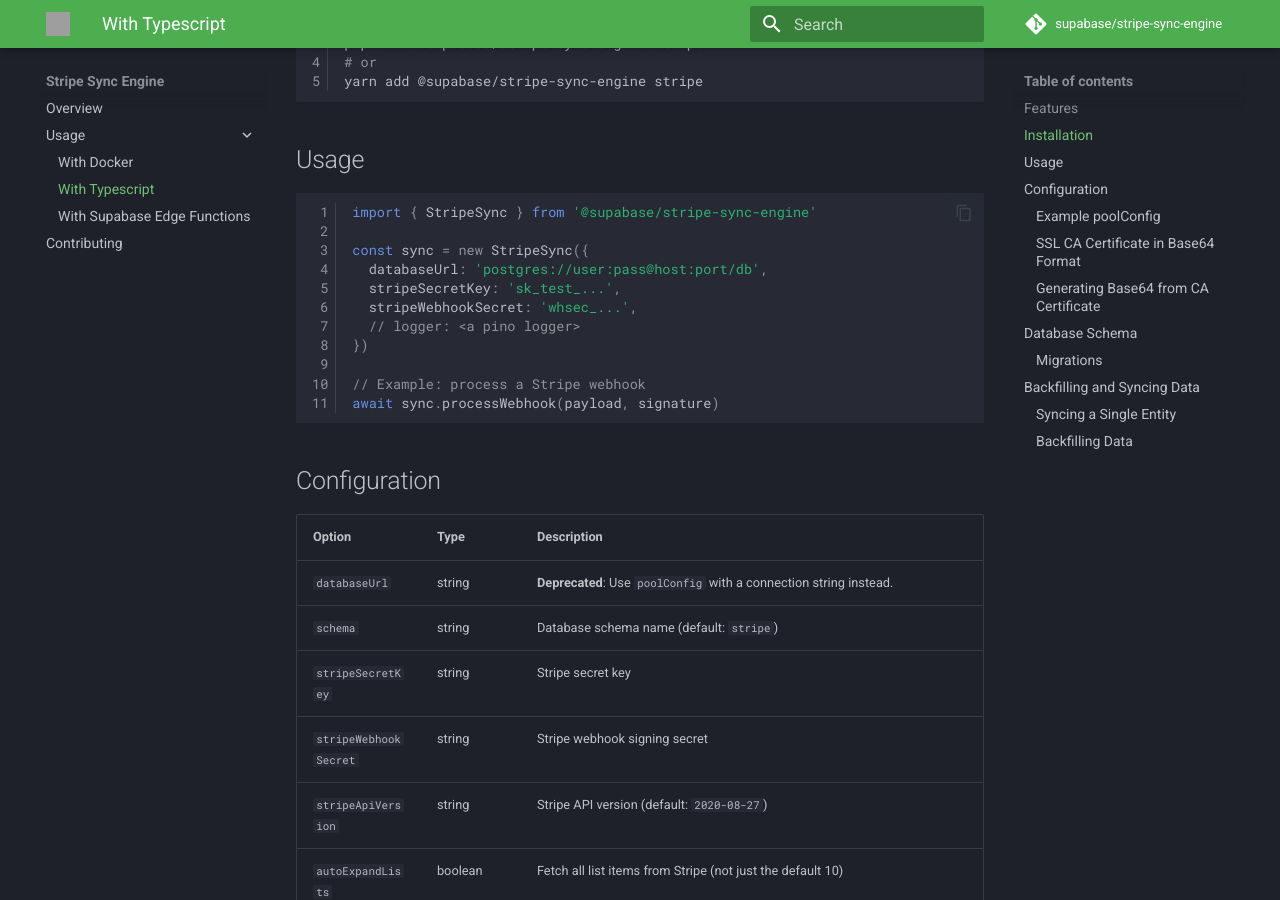
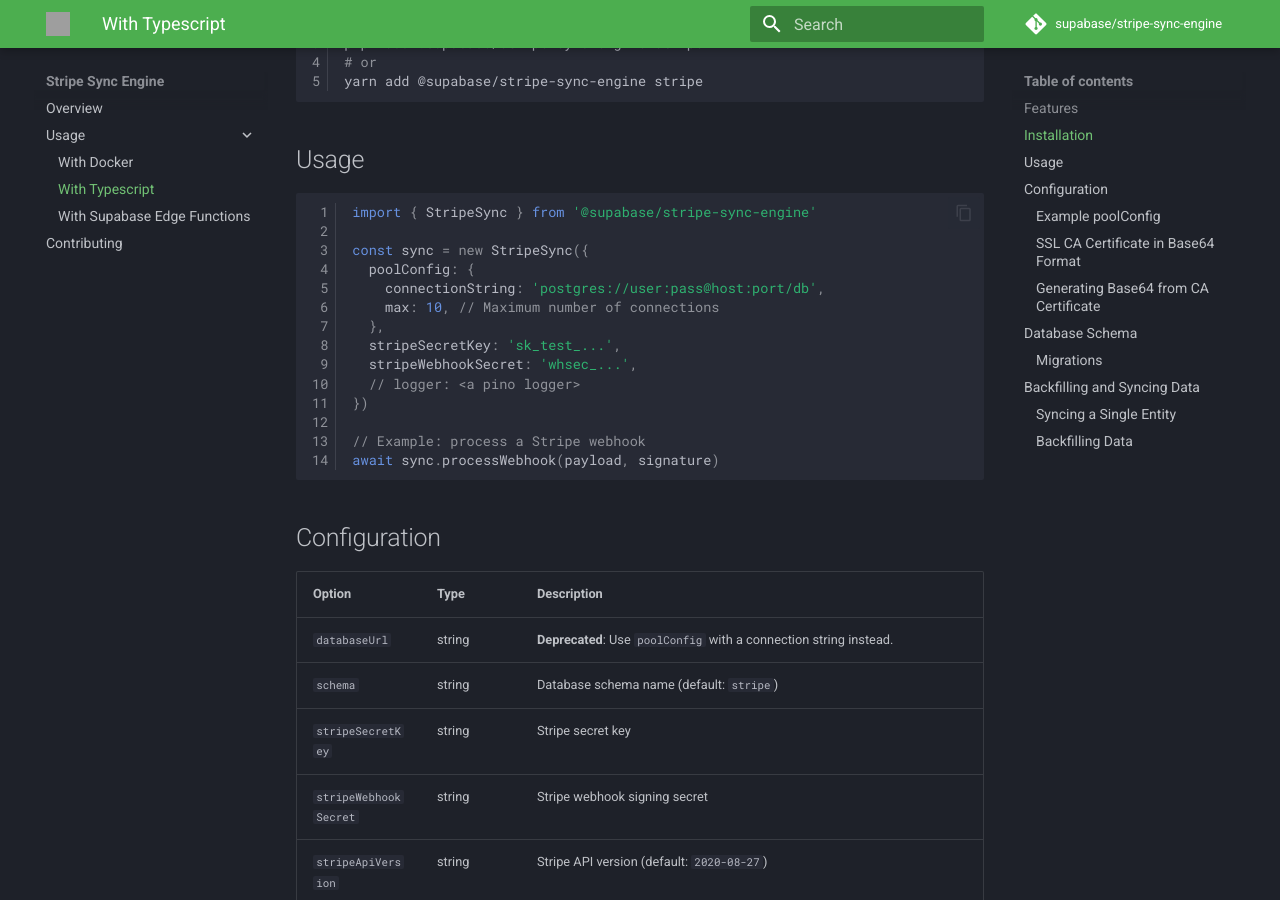
Before and after one commit to supabase/stripe-sync-engine, an MkDocs documentation site: the page built from docs/typescript.md, in a window 1280 px wide and 900 px high, scrolled down 520 px. Built offline with MkDocs 1.6.1 and Material for MkDocs 9.7.7, drawn with Linux system fonts in a browser that asks for light colours; comment, search, counter and statistics services are not loaded; grey boxes are pictures that could not be loaded.

Commit message:
feat: update TypeScript example to use poolConfig instead of databaseUrl for connection settings

```diff
--- a/docs/typescript.md
+++ b/docs/typescript.md
@@ -24,7 +24,10 @@
 import { StripeSync } from '@supabase/stripe-sync-engine'
 
 const sync = new StripeSync({
-  databaseUrl: 'postgres://user:pass@host:port/db',
+  poolConfig: {
+    connectionString: 'postgres://user:pass@host:port/db',
+    max: 10, // Maximum number of connections
+  },
   stripeSecretKey: 'sk_test_...',
   stripeWebhookSecret: 'whsec_...',
   // logger: <a pino logger>
```
